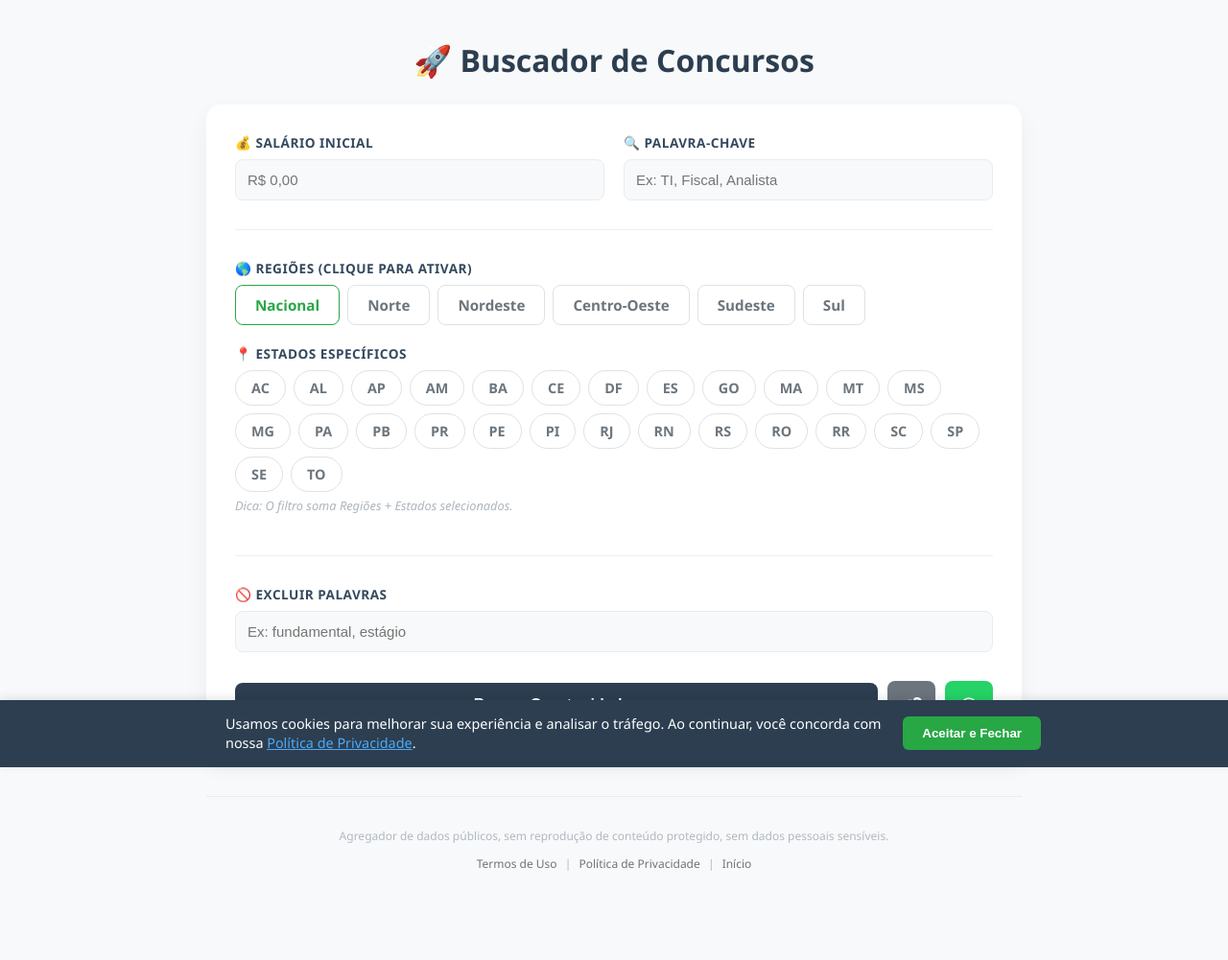
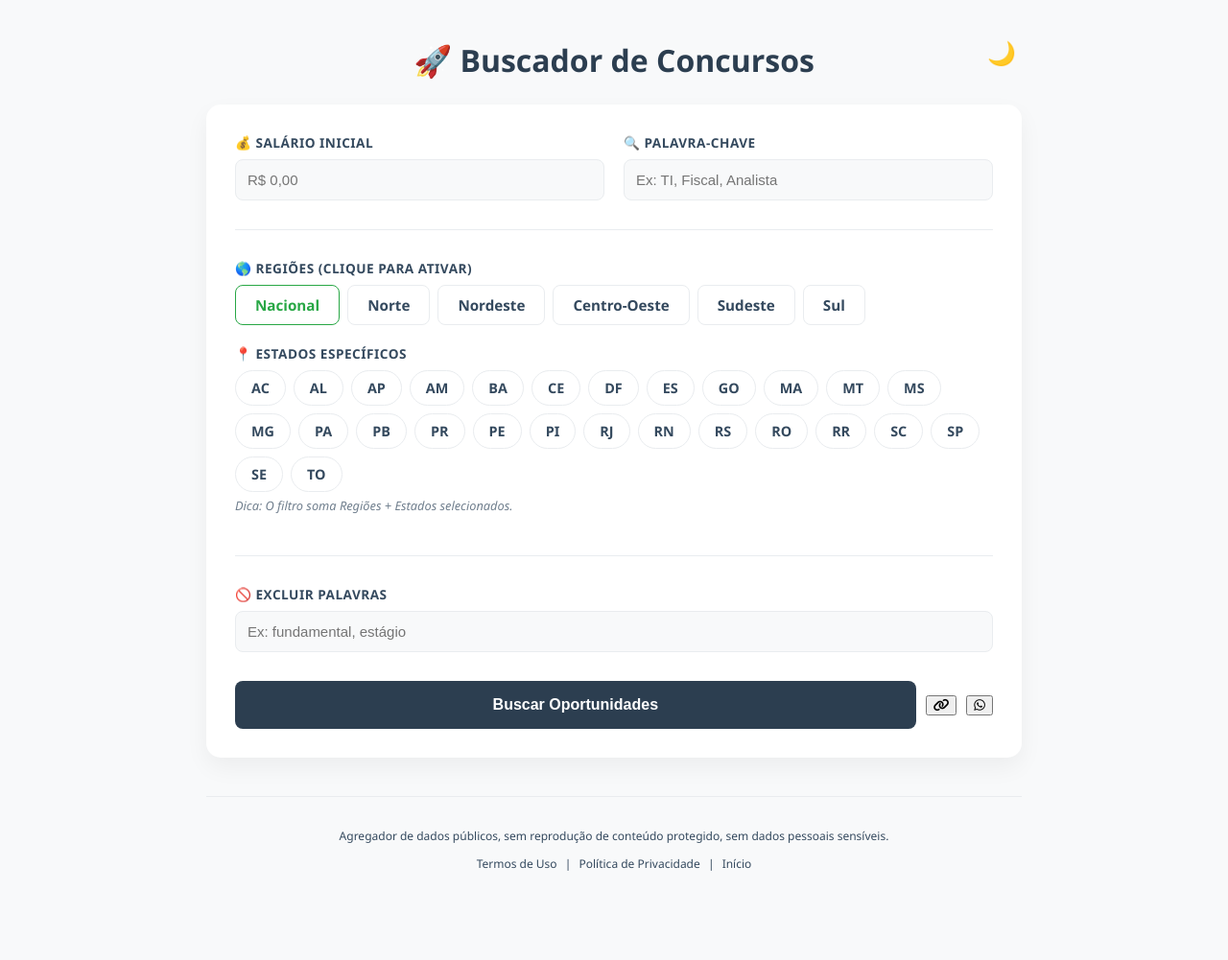
Before and after one commit to irislenisson/concurso-flask-app, a Flask app: page / in a window 1280 px wide. Shown: the whole page at 96% size. Run offline with Flask 3, Linux system fonts and the light colour scheme.

Commit message:
corrigindo visualdark

```diff
--- a/app.py
+++ b/app.py
@@ -2,20 +2,19 @@ import os
 import locale
 import json
 import time
-from flask import Flask, request, jsonify, render_template, Response
+from flask import Flask, request, jsonify, render_template, Response, send_from_directory
 from flask_cors import CORS
 from flask_compress import Compress
 from flask_limiter import Limiter
 from flask_limiter.util import get_remote_address
-from werkzeug.middleware.proxy_fix import ProxyFix # <--- NECESSÁRIO NO RENDER
+from werkzeug.middleware.proxy_fix import ProxyFix
 
-# Imports locais (Tentativa robusta de importação)
+# Imports locais
 try:
     from constants import UFS_SIGLAS, REGIOES, REGEX_BANCAS
     from services.scraper import raspar_dados_online, filtrar_concursos, extrair_link_final
-except ImportError as e:
-    print(f"ERRO CRÍTICO DE IMPORTAÇÃO: {e}")
-    # Fallback para evitar crash total se mover arquivos errado
+except ImportError:
+    # Fallback para evitar crash se arquivos não estiverem prontos
     UFS_SIGLAS = []
     REGIOES = {}
     REGEX_BANCAS = None
@@ -24,8 +23,7 @@ except ImportError as e:
 basedir = os.path.abspath(os.path.dirname(__file__))
 app = Flask(__name__, template_folder='templates', static_folder='static')
 
-# CORREÇÃO PARA O RENDER (ProxyFix)
-# Isso permite que o Flask veja o IP real do usuário através do proxy do Render
+# Correção de Proxy para o Render (IP Real)
 app.wsgi_app = ProxyFix(app.wsgi_app, x_for=1, x_proto=1, x_host=1, x_port=1)
 
 # 1. Performance
@@ -35,7 +33,7 @@ Compress(app)
 limiter = Limiter(
     get_remote_address,
     app=app,
-    default_limits=["2000 per day", "200 per minute"], # Aumentei um pouco para evitar bloqueio falso nos testes
+    default_limits=["2000 per day", "200 per minute"],
     storage_uri="memory://"
 )
 
@@ -56,11 +54,9 @@ def obter_dados():
                 item['tokens'] = set(item['tokens'])
         return dados
 
-    # 1. Cache Memória
     if CACHE_MEMORIA["dados"] and (agora - CACHE_MEMORIA["timestamp"] < CACHE_TIMEOUT):
         return CACHE_MEMORIA["dados"]
 
-    # 2. Cache Disco
     if os.path.exists(DB_FILE):
         try:
             with open(DB_FILE, 'r', encoding='utf-8') as f:
@@ -71,7 +67,6 @@ def obter_dados():
                     return CACHE_MEMORIA["dados"]
         except: pass
 
-    # 3. Web Scraper
     novos_dados = raspar_dados_online()
     if novos_dados:
         try:
@@ -82,7 +77,6 @@ def obter_dados():
         CACHE_MEMORIA["timestamp"] = agora
         return CACHE_MEMORIA["dados"]
 
-    # 4. Fallback
     if os.path.exists(DB_FILE):
         try:
             with open(DB_FILE, 'r', encoding='utf-8') as f:
@@ -116,16 +110,23 @@ def privacidade(): return render_template('privacidade.html')
 @app.route('/robots.txt')
 def robots(): return Response("User-agent: *\nAllow: /", mimetype="text/plain")
 
+# ROTA ADS.TXT (NOVA) - Obrigatória para AdSense
+@app.route('/ads.txt')
+def ads_txt():
+    return send_from_directory(basedir, 'ads.txt')
+
 @app.route('/sitemap.xml')
 def sitemap():
     xml = """<?xml version="1.0" encoding="UTF-8"?>
     <urlset xmlns="http://www.sitemaps.org/schemas/sitemap/0.9">
       <url><loc>https://concurso-app-2.onrender.com/</loc><changefreq>daily</changefreq></url>
+      <url><loc>https://concurso-app-2.onrender.com/termos</loc><changefreq>monthly</changefreq></url>
+      <url><loc>https://concurso-app-2.onrender.com/privacidade</loc><changefreq>monthly</changefreq></url>
     </urlset>"""
     return Response(xml, mimetype="application/xml")
 
 @app.route('/ping')
-@limiter.exempt # O Ping não deve ter limite
+@limiter.exempt
 def ping():
     return jsonify({
         "status": "ok",
@@ -144,11 +145,9 @@ def api_link_profundo():
 def api_buscar():
     data = request.json or {}
 
-    # Tratamento de salário (recolocado o import re que faltava para limpeza, caso precise)
     try:
+        import re
         s_raw = str(data.get('salario_minimo', ''))
-        # Remove caracteres não numéricos exceto vírgula
-        import re
         s_clean = re.sub(r'[^\d,]', '', s_raw)
         s_min = float(s_clean.replace(',', '.')) if s_clean else 0.0
     except:
@@ -170,5 +169,4 @@ if __name__ == '__main__':
     try: locale.setlocale(locale.LC_ALL, 'pt_BR.UTF-8')
     except: pass
     port = int(os.environ.get('PORT', 5000))
-    # MANTENHA DEBUG=TRUE ENQUANTO ESTIVER COM PROBLEMAS
     app.run(host='0.0.0.0', port=port, debug=True)
--- a/static/css/style.css
+++ b/static/css/style.css
@@ -1,61 +1,137 @@
 /* static/css/style.css */
 
-body { font-family: 'Segoe UI', Tahoma, Geneva, Verdana, sans-serif; margin: 0; padding: 20px; background-color: #f8f9fa; scroll-behavior: smooth; }
-.container { max-width: 850px; margin: 0 auto; padding-bottom: 60px; }
-h1 { text-align: center; color: #2c3e50; margin-bottom: 25px; font-weight: 800; }
+/* VARIÁVEIS DE CORES (TEMA CLARO PADRÃO) */
+:root {
+    --bg-body: #f8f9fa;
+    --bg-container: #ffffff;
+    --text-primary: #2c3e50;
+    --text-secondary: #34495e;
+    --border-color: #e9ecef;
+    --card-shadow: rgba(0,0,0,0.05);
+    --primary-color: #007bff;
+    --accent-color: #2c3e50;
+    --skeleton-start: #e9ecef;
+    --skeleton-mid: #f8f9fa;
+    --skeleton-end: #e9ecef;
+    --input-bg: #f8f9fa;
+}
 
-form { background: #fff; padding: 30px; border-radius: 15px; box-shadow: 0 10px 25px rgba(0,0,0,0.05); display: grid; gap: 20px; }
+/* TEMA ESCURO (DARK MODE) */
+[data-theme="dark"] {
+    --bg-body: #121212;
+    --bg-container: #1e1e1e;
+    --text-primary: #e0e0e0;
+    --text-secondary: #b0b3b8;
+    --border-color: #2d2d2d;
+    --card-shadow: rgba(0,0,0,0.5);
+    --primary-color: #4dabf7;
+    --accent-color: #4eb3f3;
+    --skeleton-start: #2d2d2d;
+    --skeleton-mid: #3d3d3d;
+    --skeleton-end: #2d2d2d;
+    --input-bg: #2d2d2d;
+}
 
-label { font-weight: 700; color: #34495e; margin-bottom: 8px; display: block; font-size: 0.85em; text-transform: uppercase; letter-spacing: 0.5px;}
-input { padding: 12px; border: 1px solid #e9ecef; border-radius: 8px; width: 100%; box-sizing: border-box; font-size: 15px; background: #f8f9fa; transition: all 0.2s;}
-input:focus { border-color: #007bff; background: #fff; outline: none; box-shadow: 0 0 0 3px rgba(0,123,255,0.1); }
+body {
+    font-family: 'Segoe UI', Tahoma, Geneva, Verdana, sans-serif;
+    margin: 0;
+    padding: 20px;
+    background-color: var(--bg-body);
+    color: var(--text-primary);
+    scroll-behavior: smooth;
+    transition: background-color 0.3s, color 0.3s;
+}
+
+.container { max-width: 850px; margin: 0 auto; padding-bottom: 60px; position: relative; }
+h1 { text-align: center; color: var(--text-primary); margin-bottom: 25px; font-weight: 800; }
+
+form {
+    background: var(--bg-container);
+    padding: 30px;
+    border-radius: 15px;
+    box-shadow: 0 10px 25px var(--card-shadow);
+    display: grid;
+    gap: 20px;
+}
+
+label { font-weight: 700; color: var(--text-secondary); margin-bottom: 8px; display: block; font-size: 0.85em; text-transform: uppercase; letter-spacing: 0.5px;}
+
+input {
+    padding: 12px;
+    border: 1px solid var(--border-color);
+    border-radius: 8px;
+    width: 100%;
+    box-sizing: border-box;
+    font-size: 15px;
+    background: var(--input-bg);
+    color: var(--text-primary);
+    transition: all 0.2s;
+}
+input:focus { border-color: var(--primary-color); background: var(--bg-container); outline: none; box-shadow: 0 0 0 3px rgba(0,123,255,0.1); }
 
 .btn-grid { display: flex; flex-wrap: wrap; gap: 8px; }
 
 .filter-btn {
-    background-color: #fff; border: 1px solid #dee2e6; border-radius: 20px;
-    padding: 8px 16px; cursor: pointer; font-size: 0.9em; font-weight: 600; color: #6c757d;
+    background-color: var(--bg-container);
+    border: 1px solid var(--border-color);
+    border-radius: 20px;
+    padding: 8px 16px; cursor: pointer; font-size: 0.9em; font-weight: 600;
+    color: var(--text-secondary);
     transition: all 0.2s; user-select: none;
 }
-.filter-btn:hover { background-color: #e9ecef; transform: translateY(-1px); }
-.filter-btn.active { background-color: #007bff; color: white; border-color: #007bff; box-shadow: 0 4px 6px rgba(0,123,255,0.2); }
+.filter-btn:hover { background-color: var(--border-color); transform: translateY(-1px); }
+.filter-btn.active { background-color: var(--primary-color); color: white; border-color: var(--primary-color); box-shadow: 0 4px 6px rgba(0,123,255,0.2); }
 
 .region-btn { padding: 10px 20px; font-size: 0.95em; border-radius: 8px; }
 .region-btn[data-value="Nacional"] { border-color: #28a745; color: #28a745; }
 .region-btn[data-value="Nacional"].active { background-color: #28a745; color: white; }
 
-.section-divider { border-top: 1px solid #eee; margin: 10px 0; }
-.help-text { font-size: 0.8em; color: #adb5bd; margin-top: 5px; font-style: italic;}
+.section-divider { border-top: 1px solid var(--border-color); margin: 10px 0; }
+.help-text { font-size: 0.8em; color: var(--text-secondary); margin-top: 5px; font-style: italic; opacity: 0.7;}
 
 /* ÁREA DE BOTÕES PRINCIPAIS */
 .main-actions { display: flex; gap: 10px; margin-top: 10px; align-items: center; }
 
 input[type="submit"] {
     background-color: #2c3e50; color: #fff; border: none; cursor: pointer;
-    font-weight: bold; padding: 14px; font-size: 16px; border-radius: 8px;
-    transition: transform 0.2s; margin-top: 0; width: auto; flex-grow: 1;
+    font-weight: bold; padding: 16px; font-size: 16px; border-radius: 8px;
+    transition: transform 0.2s; flex-grow: 1; margin-top: 0; width: auto;
 }
 input[type="submit"]:hover { background-color: #1a252f; transform: translateY(-2px); }
 
-.share-btn {
-    width: 50px; height: 50px; border-radius: 8px; border: none; cursor: pointer; color: white;
-    font-size: 1.2em; transition: all 0.2s; display: flex; align-items: center; justify-content: center; flex-shrink: 0;
+/* BOTÃO DARK MODE */
+.theme-toggle {
+    position: absolute;
+    top: 0;
+    right: 0;
+    background: none;
+    border: none;
+    color: var(--text-primary);
+    font-size: 1.5rem;
+    cursor: pointer;
+    transition: transform 0.3s;
+    z-index: 100;
 }
-#btn-copy { background-color: #6c757d; }
-#btn-copy:hover { background-color: #5a6268; transform: translateY(-2px); }
+.theme-toggle:hover { transform: rotate(15deg) scale(1.1); }
 
-#btn-whatsapp { background-color: #25D366; }
-#btn-whatsapp:hover { background-color: #128C7E; transform: translateY(-2px); }
-
+/* STATUS E ALERTA */
 #status-msg { margin: 20px 0; text-align: center; font-weight: bold; display: none; padding: 15px; border-radius: 8px;}
-.loading { color: #0056b3; background: #e7f1ff; }
+.loading { color: var(--primary-color); background: var(--bg-container); border: 1px solid var(--border-color); }
 .empty { color: #856404; background: #fff3cd; }
 .error { color: #721c24; background: #f8d7da; }
 
 #resultados-container { margin-top: 40px; }
 
-.concurso-card { background: #fff; margin-bottom: 20px; padding: 25px; border-left: 5px solid #007bff; border-radius: 10px; box-shadow: 0 4px 12px rgba(0,0,0,0.05); }
-.concurso-card h3 { margin: 0 0 12px 0; font-size: 1.15em; color: #2c3e50; line-height: 1.5; }
+/* CARD DE CONCURSO */
+.concurso-card {
+    background: var(--bg-container);
+    margin-bottom: 20px;
+    padding: 25px;
+    border-left: 5px solid var(--primary-color);
+    border-radius: 10px;
+    box-shadow: 0 4px 12px var(--card-shadow);
+}
+.concurso-card h3 { margin: 0 0 12px 0; font-size: 1.15em; color: var(--text-primary); line-height: 1.5; }
 
 .meta-line { display: flex; flex-wrap: wrap; gap: 10px; align-items: center; margin-top: 15px; }
 
@@ -96,11 +172,12 @@ input[type="submit"]:hover { background-color: #1a252f; transform: translateY(-2
 
 /* SKELETON LOADING */
 .skeleton {
-    background: #e9ecef; background: linear-gradient(90deg, #e9ecef 25%, #f8f9fa 50%, #e9ecef 75%);
+    background: var(--skeleton-start);
+    background: linear-gradient(90deg, var(--skeleton-start) 25%, var(--skeleton-mid) 50%, var(--skeleton-end) 75%);
     background-size: 200% 100%; animation: loading 1.5s infinite; border-radius: 4px; margin-bottom: 8px;
 }
 @keyframes loading { 0% { background-position: 200% 0; } 100% { background-position: -200% 0; } }
-.skeleton-card { background: #fff; padding: 25px; border-left: 5px solid #dee2e6; border-radius: 10px; margin-bottom: 20px; }
+.skeleton-card { background: var(--bg-container); padding: 25px; border-left: 5px solid var(--border-color); border-radius: 10px; margin-bottom: 20px; }
 .skeleton-title { height: 24px; width: 80%; margin-bottom: 15px; }
 .skeleton-badge { height: 30px; width: 80px; display: inline-block; margin-right: 10px; border-radius: 6px; }
 
@@ -121,68 +198,27 @@ input[type="submit"]:hover { background-color: #1a252f; transform: translateY(-2
 
 #toast {
     visibility: hidden; min-width: 250px; margin-left: -125px; background-color: #333; color: #fff;
-    text-align: center; border-radius: 8px; padding: 16px; position: fixed; z-index: 1; left: 50%; bottom: 30px;
+    text-align: center; border-radius: 8px; padding: 16px; position: fixed; z-index: 10000; left: 50%; bottom: 30px;
 }
 #toast.show { visibility: visible; animation: fadein 0.5s, fadeout 0.5s 2.5s; }
 @keyframes fadein { from {bottom: 0; opacity: 0;} to {bottom: 30px; opacity: 1;} }
 @keyframes fadeout { from {bottom: 30px; opacity: 1;} to {bottom: 0; opacity: 0;} }
 
-.legal-footer { margin-top: 40px; text-align: center; font-size: 0.75em; color: #b0b8c1; border-top: 1px solid #e9ecef; padding-top: 20px; }
-.legal-footer a { color: #6c757d; text-decoration: none; margin: 0 5px; }
+/* BANNER DE COOKIES (LGPD) */
+.cookie-banner {
+    display: none; position: fixed; bottom: 0; left: 0; width: 100%;
+    background-color: #2c3e50; color: white; padding: 15px 20px;
+    box-shadow: 0 -2px 10px rgba(0,0,0,0.1); z-index: 9999; font-size: 0.9em;
+}
+.cookie-content { max-width: 850px; margin: 0 auto; display: flex; justify-content: space-between; align-items: center; flex-wrap: wrap; gap: 15px; }
+.cookie-content p { margin: 0; flex: 1; line-height: 1.4; }
+.cookie-content a { color: #4dabf7; text-decoration: underline; }
+.cookie-btn {
+    background-color: #28a745; color: white; border: none; padding: 10px 20px;
+    border-radius: 6px; cursor: pointer; font-weight: bold; white-space: nowrap; transition: background 0.2s;
+}
+.cookie-btn:hover { background-color: #218838; }
+
+.legal-footer { margin-top: 40px; text-align: center; font-size: 0.75em; color: var(--text-secondary); border-top: 1px solid var(--border-color); padding-top: 20px; }
+.legal-footer a { color: var(--text-secondary); text-decoration: none; margin: 0 5px; }
 .legal-footer a:hover { text-decoration: underline; }
-/* --- BANNER DE COOKIES (LGPD) --- */
-.cookie-banner {
-    display: none; /* Oculto por padrão, JS ativa se necessário */
-    position: fixed;
-    bottom: 0;
-    left: 0;
-    width: 100%;
-    background-color: #2c3e50; /* Azul escuro do tema */
-    color: white;
-    padding: 15px 20px;
-    box-shadow: 0 -2px 10px rgba(0,0,0,0.1);
-    z-index: 9999;
-    font-size: 0.9em;
-}
-
-.cookie-content {
-    max-width: 850px;
-    margin: 0 auto;
-    display: flex;
-    justify-content: space-between;
-    align-items: center;
-    flex-wrap: wrap;
-    gap: 15px;
-}
-
-.cookie-content p {
-    margin: 0;
-    flex: 1;
-    line-height: 1.4;
-}
-
-.cookie-content a {
-    color: #4dabf7; /* Azul claro para link */
-    text-decoration: underline;
-}
-
-.cookie-btn {
-    background-color: #28a745; /* Verde aceitar */
-    color: white;
-    border: none;
-    padding: 10px 20px;
-    border-radius: 6px;
-    cursor: pointer;
-    font-weight: bold;
-    white-space: nowrap;
-    transition: background 0.2s;
-}
-
-.cookie-btn:hover {
-    background-color: #218838;
-}
-
-@media (max-width: 600px) {
-    .cookie-content { flex-direction: column; text-align: center; }
-    .cookie-btn { width: 100%; }
-}
--- a/static/js/script.js
+++ b/static/js/script.js
@@ -2,9 +2,8 @@
 
 let todosConcursos = [];
 let paginaAtual = 0;
-const itensPorPagina = 20;
+const itensPorPagina = 20; // Ajustado para 20 conforme seu pedido
 
-// --- FORMATAÇÃO DE MOEDA ---
 function formatarMoeda(elemento) {
     let valor = elemento.value.replace(/\D/g, "");
     if (valor === "") { elemento.value = ""; return; }
@@ -14,54 +13,62 @@ function formatarMoeda(elemento) {
     elemento.value = "R$ " + valor;
 }
 
-// --- INTERATIVIDADE DOS BOTÕES DE FILTRO ---
 document.querySelectorAll('.filter-btn').forEach(btn => {
     btn.addEventListener('click', () => { btn.classList.toggle('active'); });
 });
 
-// --- BOTÃO VOLTAR AO TOPO ---
-window.onscroll = function() {
-    const btn = document.getElementById("btn-back-to-top");
-    if (document.body.scrollTop > 300 || document.documentElement.scrollTop > 300) btn.style.display = "block";
-    else btn.style.display = "none";
-};
-function scrollToTop() { window.scrollTo({ top: 0, behavior: 'smooth' }); }
+// --- DARK MODE LOGIC ---
+const themeToggleBtn = document.getElementById('theme-toggle');
+const htmlElement = document.documentElement;
 
-// --- SISTEMA DE COOKIES LGPD (NOVO) ---
-document.addEventListener("DOMContentLoaded", function() {
-    // Verifica se já aceitou (salvo no navegador)
+document.addEventListener("DOMContentLoaded", () => {
+    const savedTheme = localStorage.getItem('theme');
+    if (savedTheme) {
+        htmlElement.setAttribute('data-theme', savedTheme);
+        atualizarIcone(savedTheme);
+    } else if (window.matchMedia && window.matchMedia('(prefers-color-scheme: dark)').matches) {
+        htmlElement.setAttribute('data-theme', 'dark');
+        atualizarIcone('dark');
+    }
+
+    // Check Cookies
     if (!localStorage.getItem("cookieConsent")) {
-        // Se não tem o registro, mostra o banner
         const banner = document.getElementById("cookie-banner");
         if (banner) banner.style.display = "block";
     }
 });
 
+function alternarTema() {
+    const currentTheme = htmlElement.getAttribute('data-theme');
+    const newTheme = currentTheme === 'dark' ? 'light' : 'dark';
+    htmlElement.setAttribute('data-theme', newTheme);
+    localStorage.setItem('theme', newTheme);
+    atualizarIcone(newTheme);
+}
+
+function atualizarIcone(theme) {
+    if (themeToggleBtn) {
+        if (theme === 'dark') themeToggleBtn.innerText = '☀️';
+        else themeToggleBtn.innerText = '🌙';
+    }
+}
+
 function aceitarCookies() {
-    // Salva a decisão no navegador do usuário
     localStorage.setItem("cookieConsent", "true");
-
-    // Esconde o banner visualmente
     document.getElementById("cookie-banner").style.display = "none";
 }
 
-// --- FUNÇÕES DE COMPARTILHAMENTO GERAL ---
-function copiarLink() {
-    navigator.clipboard.writeText(window.location.href).then(() => {
-        const toast = document.getElementById("toast");
-        toast.innerText = "Link da busca copiado!";
-        toast.className = "show";
-        setTimeout(function(){ toast.className = toast.className.replace("show", ""); }, 3000);
-    });
-}
+// --- BOTÃO VOLTAR AO TOPO ---
+window.onscroll = function() {
+    const btn = document.getElementById("btn-back-to-top");
+    if (btn) {
+        if (document.body.scrollTop > 300 || document.documentElement.scrollTop > 300) btn.style.display = "block";
+        else btn.style.display = "none";
+    }
+};
+function scrollToTop() { window.scrollTo({ top: 0, behavior: 'smooth' }); }
 
-function compartilharWhatsApp() {
-    const url = encodeURIComponent(window.location.href);
-    const text = encodeURIComponent("Olha esses concursos que encontrei:");
-    window.open(`https://api.whatsapp.com/send?text=${text}%20${url}`, '_blank');
-}
-
-// --- COMPARTILHAMENTO DE CONCURSO ÚNICO (DENTRO DO CARD) ---
+// --- COMPARTILHAMENTO ---
 function copiarLinkUnico(texto) {
     const urlBase = window.location.origin + window.location.pathname;
     const linkUnico = `${urlBase}?q=${encodeURIComponent(texto)}`;
@@ -80,7 +87,6 @@ function compartilharZapUnico(texto) {
     window.open(`https://api.whatsapp.com/send?text=${mensagem}`, '_blank');
 }
 
-// --- AÇÃO NOS BOTÕES (LINK PROFUNDO) ---
 async function clicarAcao(el, urlBase, tipo) {
     const textoOriginal = el.innerHTML;
     el.classList.add('disabled');
@@ -103,7 +109,6 @@ async function clicarAcao(el, urlBase, tipo) {
     }
 }
 
-// --- RENDERIZAÇÃO DOS CARDS ---
 function renderizarLote() {
     const container = document.getElementById('resultados-container');
     const btnLoadMore = document.getElementById('btn-load-more');
@@ -115,8 +120,6 @@ function renderizarLote() {
         const div = document.createElement('div');
         div.className = 'concurso-card';
         const linkBase = c['Link'] && c['Link'] !== '#' ? c['Link'] : 'https://www.pciconcursos.com.br/concursos/';
-
-        // Prepara texto para link único (escapa aspas simples)
         const textoConcurso = c['Informações do Concurso'].replace(/'/g, "\\'");
 
         div.innerHTML = `
@@ -126,10 +129,10 @@ function renderizarLote() {
                 <span class="badge uf"><i class="fas fa-map-marker-alt"></i> ${c['UF']}</span>
                 <span class="badge date"><i class="far fa-calendar-alt"></i> ${c['Data Fim Inscrição']}</span>
 
-                <button class="icon-btn btn-copy-small" onclick="copiarLinkUnico('${textoConcurso}')" title="Copiar link deste concurso">
+                <button class="icon-btn btn-copy-small" onclick="copiarLinkUnico('${textoConcurso}')" title="Copiar link">
                     <i class="fas fa-link"></i>
                 </button>
-                <button class="icon-btn btn-zap-small" onclick="compartilharZapUnico('${textoConcurso}')" title="Enviar no WhatsApp">
+                <button class="icon-btn btn-zap-small" onclick="compartilharZapUnico('${textoConcurso}')" title="WhatsApp">
                     <i class="fab fa-whatsapp"></i>
                 </button>
 
@@ -157,7 +160,6 @@ function carregarMais() {
     renderizarLote();
 }
 
-// --- CARREGAMENTO INICIAL (URL PARAMS) ---
 window.addEventListener('load', () => {
     const params = new URLSearchParams(window.location.search);
     let deveBuscar = false;
@@ -184,10 +186,8 @@ window.addEventListener('load', () => {
     if (deveBuscar) { document.getElementById('searchForm').dispatchEvent(new Event('submit')); }
 });
 
-// --- LÓGICA DE BUSCA PRINCIPAL ---
 document.getElementById('searchForm').addEventListener('submit', async function(e) {
     e.preventDefault();
-
     const btnBuscar = document.getElementById('btn-buscar');
     const statusDiv = document.getElementById('status-msg');
     const container = document.getElementById('resultados-container');
@@ -197,7 +197,6 @@ document.getElementById('searchForm').addEventListener('submit', async function(
     paginaAtual = 0;
     btnLoadMore.style.display = 'none';
 
-    // SKELETON LOADING (Animação de carregamento)
     container.innerHTML = '';
     statusDiv.style.display = 'none';
     let skeletonsHTML = '';
@@ -253,16 +252,13 @@ document.getElementById('searchForm').addEventListener('submit', async function(
 
         btnBuscar.value = `Buscar Oportunidades (${todosConcursos.length})`;
         btnBuscar.disabled = false;
-
-        container.innerHTML = ''; // Limpa skeleton
+        container.innerHTML = '';
 
         if (todosConcursos.length === 0) {
             statusDiv.style.display = 'block';
             statusDiv.className = 'empty';
-            statusDiv.innerHTML = `
-                ❌ Não foi possível encontrar concursos com esses filtros.<br>
-                Tente ajustar os filtros ou palavras-chave e buscar novamente.
-            `;
+            statusDiv.innerHTML = `❌ Não foi possível encontrar concursos com esses filtros.<br>
+            Tente ajustar os filtros e buscar novamente.;
             return;
         }
 
--- a/templates/base.html
+++ b/templates/base.html
@@ -30,6 +30,10 @@
 </head>
 <body>
     <div class="container">
+        <button id="theme-toggle" class="theme-toggle" onclick="alternarTema()" title="Alternar Modo Escuro">
+            🌙
+        </button>
+
         <h1>🚀 Buscador de Concursos</h1>
 
         {% block content %}{% endblock %}
@@ -39,7 +43,8 @@
             <p><a href="/termos">Termos de Uso</a> | <a href="/privacidade">Política de Privacidade</a> | <a href="/">Início</a></p>
         </div>
     </div>
-<div id="cookie-banner" class="cookie-banner">
+
+    <div id="cookie-banner" class="cookie-banner">
         <div class="cookie-content">
             <p>
                 Usamos cookies para melhorar sua experiência e analisar o tráfego.
```
